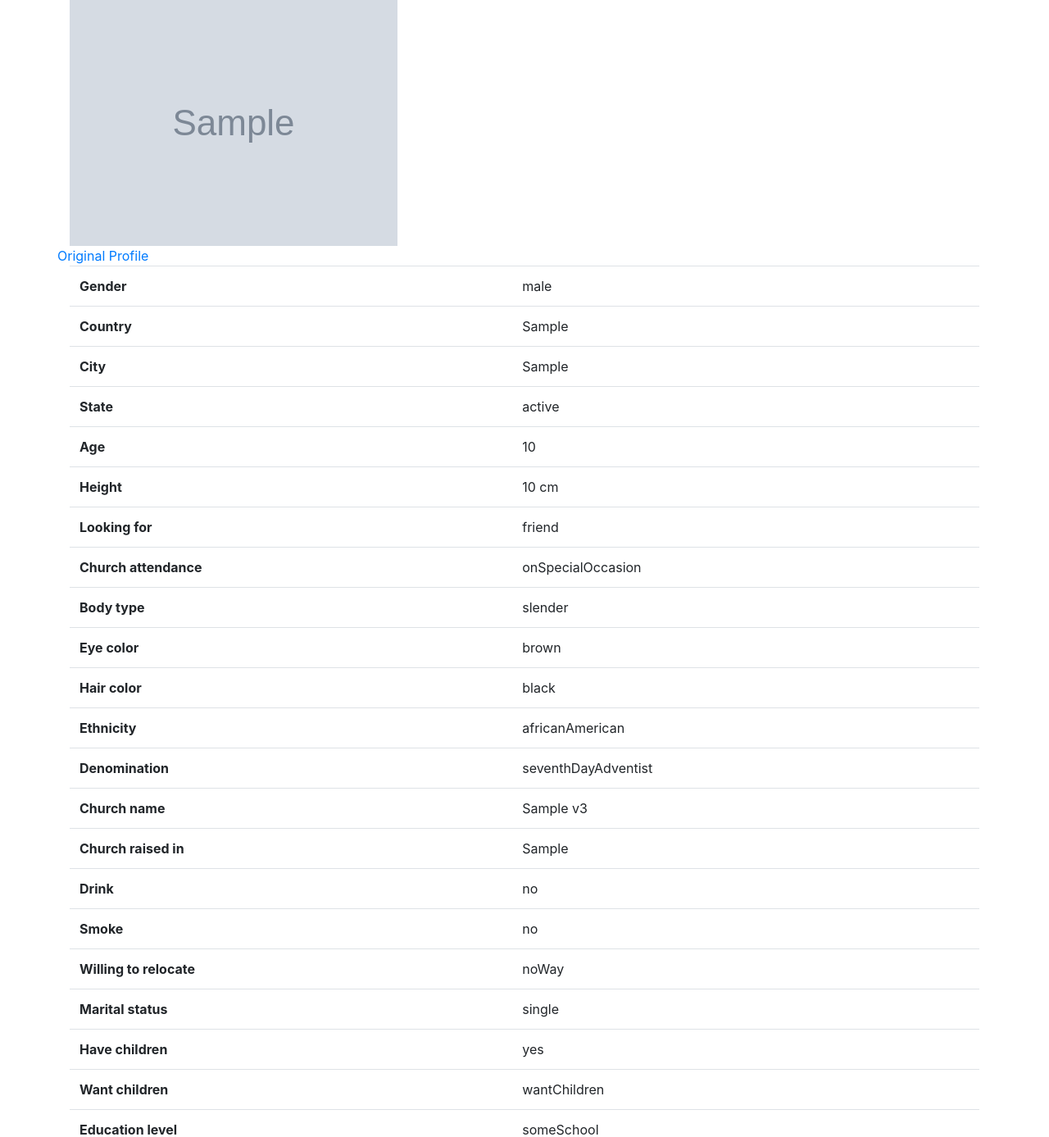
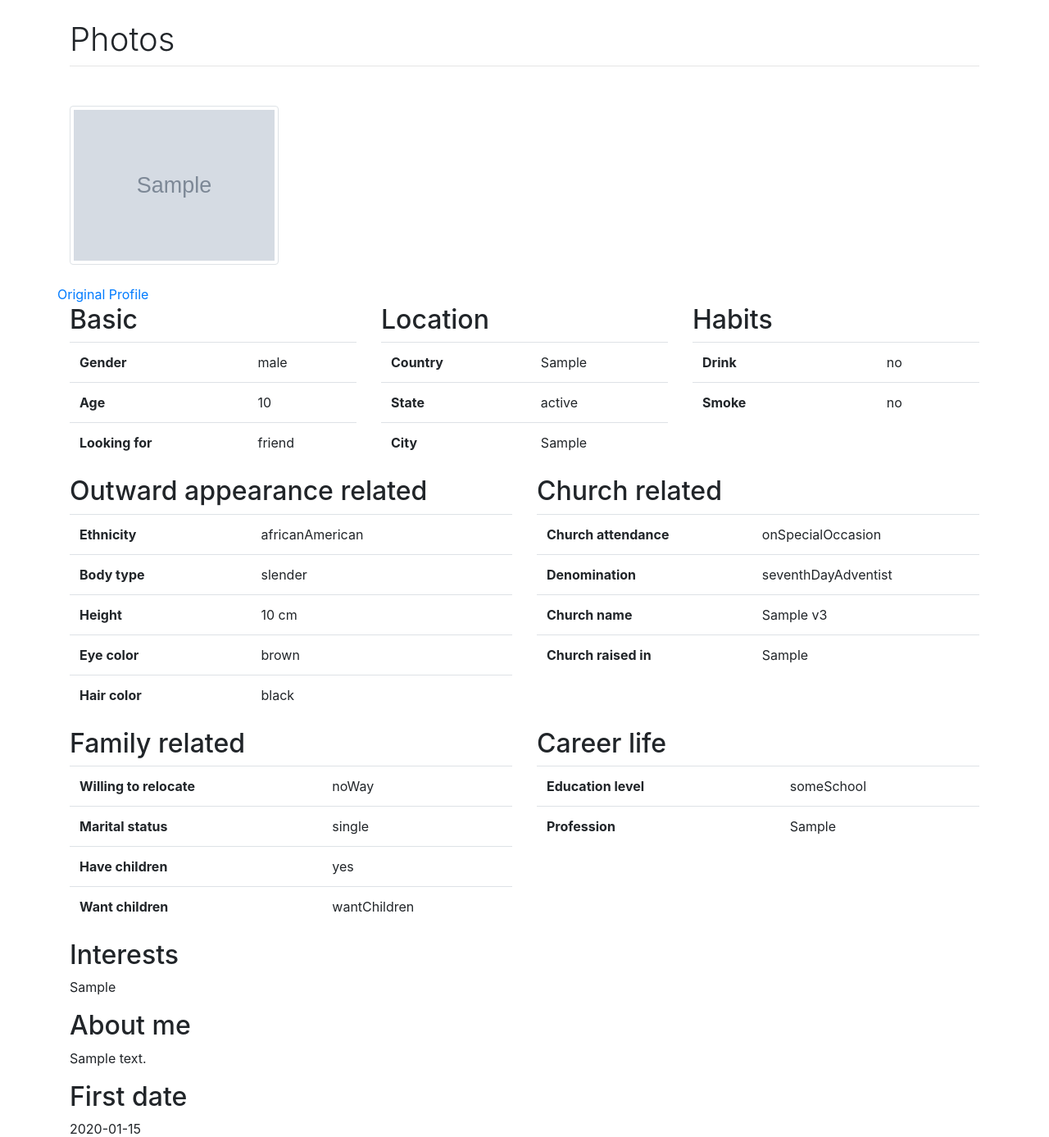
Before and after one commit to ilievs/profile_scrape, a Flask app: page /view_profile?id=1 in a window 1280 px wide. Shown: the top 1387 px of the page at 82% size. Run offline with Flask 2, Linux system fonts and the light colour scheme; tables that the repository leaves empty hold one stand-in row (Sample ...); some libraries are stand-ins or nearby versions.

Commit message:
style changes

```diff
--- a/web/controller/templates/profiles.html
+++ b/web/controller/templates/profiles.html
@@ -787,7 +787,7 @@
                <div class="row">
                   <div class="col">
                      {% for photoUrl in p.photo_urls_list %}
-                     <img src="{{photoUrl}}" height="160" width="100">
+                     <img src="{{photoUrl}}" height="160">
                      {% endfor %}
                   </div>
                   <div class="col">
--- a/web/controller/templates/view_profile.html
+++ b/web/controller/templates/view_profile.html
@@ -13,29 +13,50 @@
 
 <div class="container">
 
+   <h1 class="font-weight-light text-center text-lg-left mt-4 mb-0">Photos</h1>
+
+   <hr class="mt-2 mb-5">
+
+   <div class="row text-center text-lg-left">
       {% for ph in profile.photo_urls_list %}
-   <img src="{{ph}}">
+      <div class="col-lg-3 col-md-4 col-6">
+         <div class="d-block mb-4 h-100">
+            <img class="img-fluid img-thumbnail" src="{{ph}}">
+         </div>
+      </div>
       {% endfor %}
+   </div>
 
-   <div class="row">
-      <div class="col">
    <div class="row">
       <a href="{{profile.url}}">Original Profile</a>
    </div>
 
+   <div class="row">
+
+      <div class="col">
+         <h2>Basic</h2>
          <table class="table">
             <tr>
                <th>Gender</th>
                <td>{{profile.gender.name}}</td>
             </tr>
             <tr>
+               <th>Age</th>
+               <td>{{profile.age}}</td>
+            </tr>
+            <tr>
+               <th>Looking for</th>
+               <td>{{profile.looking_for.name}}</td>
+            </tr>
+         </table>
+      </div>
+
+      <div class="col">
+         <h2>Location</h2>
+         <table class="table">
+            <tr>
                <th>Country</th>
                <td>{{profile.country}}</td>
-            </tr>
-
-            <tr>
-               <th>City</th>
-               <td>{{profile.city}}</td>
             </tr>
 
             <tr>
@@ -44,88 +65,103 @@
             </tr>
 
             <tr>
-               <th>Age</th>
-               <td>{{profile.age}}</td>
+               <th>City</th>
+               <td>{{profile.city}}</td>
+            </tr>
+         </table>
+      </div>
+
+      <div class="col">
+         <h2>Habits</h2>
+         <table class="table">
+            <tr>
+               <th>Drink</th>
+               <td>{{profile.drink.name}}</td>
+            </tr>
+            <tr>
+               <th>Smoke</th>
+               <td>{{profile.smoke.name}}</td>
+            </tr>
+         </table>
+      </div>
+   </div>
+
+   <div class="row">
+      <div class="col">
+         <h2>Outward appearance related</h2>
+         <table class="table">
+            <tr>
+               <th>Ethnicity</th>
+               <td>{{profile.ethnicity.name}}</td>
+            </tr>
+            <tr>
+               <th>Body type</th>
+               <td>{{profile.body_type.name}}</td>
             </tr>
             <tr>
                <th>Height</th>
                <td>{{profile.height_cm}} cm</td>
             </tr>
+            <tr>
+               <th>Eye color</th>
+               <td>{{profile.eye_color.name}}</td>
+            </tr>
+            <tr>
+               <th>Hair color</th>
+               <td>{{profile.hair_color.name}}</td>
+            </tr>
+         </table>
+      </div>
 
-            <tr>
-               <th>Looking for</th>
-               <td>{{profile.looking_for.name}}</td>
-            </tr>
-
+      <div class="col">
+         <h2>Church related</h2>
+         <table class="table">
             <tr>
                <th>Church attendance</th>
                <td>{{profile.church_attendance.name}}</td>
             </tr>
-
-            <tr>
-               <th>Body type</th>
-               <td>{{profile.body_type.name}}</td>
-            </tr>
-
-            <tr>
-               <th>Eye color</th>
-               <td>{{profile.eye_color.name}}</td>
-            </tr>
-
-            <tr>
-               <th>Hair color</th>
-               <td>{{profile.hair_color.name}}</td>
-            </tr>
-
-            <tr>
-               <th>Ethnicity</th>
-               <td>{{profile.ethnicity.name}}</td>
-            </tr>
-
             <tr>
                <th>Denomination</th>
                <td>{{profile.denomination.name}}</td>
             </tr>
-
             <tr>
                <th>Church name</th>
                <td>{{profile.church_name}}</td>
             </tr>
-
             <tr>
                <th>Church raised in</th>
                <td>{{profile.church_raised_in}}</td>
             </tr>
+         </table>
+      </div>
+   </div>
 
-            <tr>
-               <th>Drink</th>
-               <td>{{profile.drink.name}}</td>
-            </tr>
-
-            <tr>
-               <th>Smoke</th>
-               <td>{{profile.smoke.name}}</td>
-            </tr>
-
+   <div class="row">
+      <div class="col">
+         <h2>Family related</h2>
+         <table class="table">
             <tr>
                <th>Willing to relocate</th>
                <td>{{profile.willing_to_relocate.name}}</td>
             </tr>
-
             <tr>
                <th>Marital status</th>
                <td>{{profile.marital_status.name}}</td>
             </tr>
-
             <tr>
                <th>Have children</th>
                <td>{{profile.have_children.name}}</td>
             </tr>
-
             <tr>
                <th>Want children</th>
                <td>{{profile.want_children.name}}</td>
             </tr>
+         </table>
+      </div>
+
+      <div class="col">
+         <h2>Career life</h2>
+         <table class="table">
             <tr>
                <th>Education level</th>
                <td>{{profile.education_level.name}}</td>
@@ -136,7 +172,8 @@
                <td>{{profile.profession}}</td>
             </tr>
          </table>
-
+      </div>
+   </div>
 
    <h2>Interests</h2>
    <p>{{profile.interests}}</p>
@@ -151,8 +188,6 @@
    <p>{{profile.account_settings_criteria}}</p>
 
 </div>
-   </div>
-</div>
 
 </body>
 </html>
```
Lines whose indentation alone changed are shown as unchanged.
